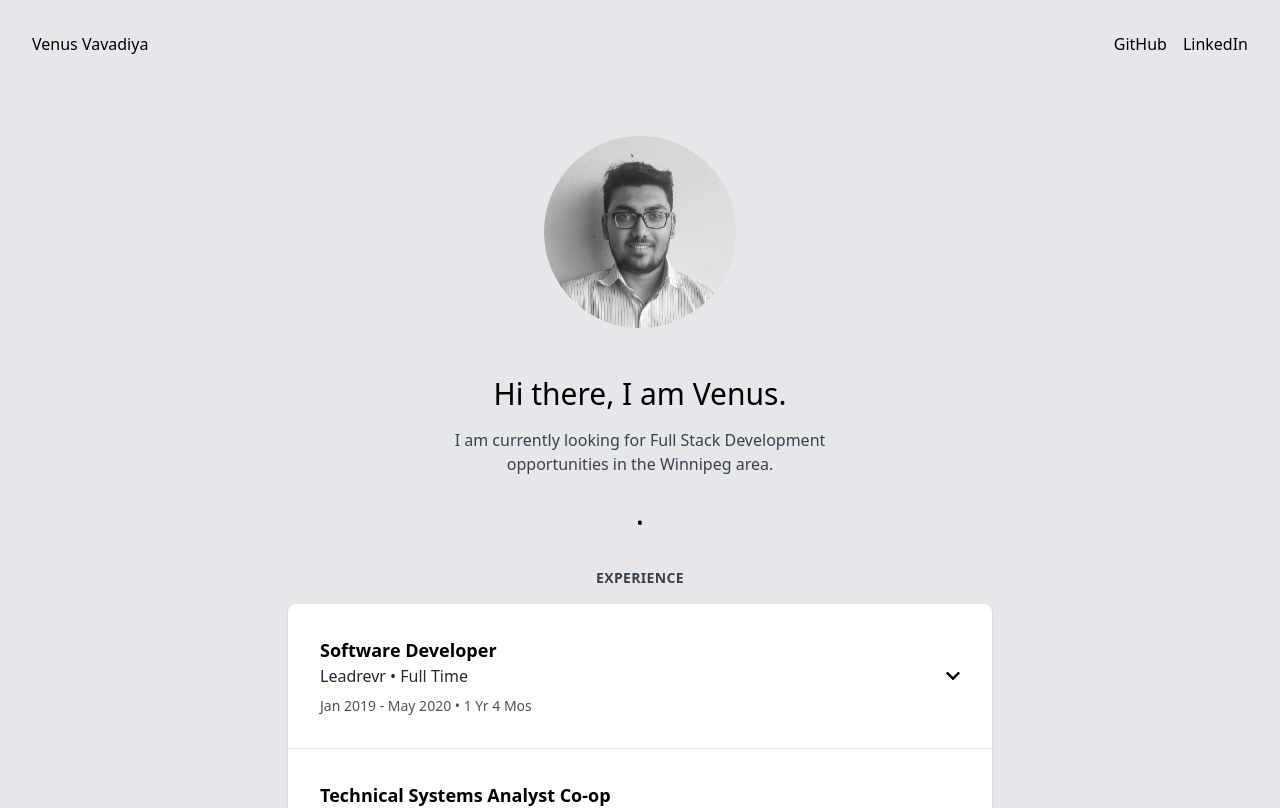
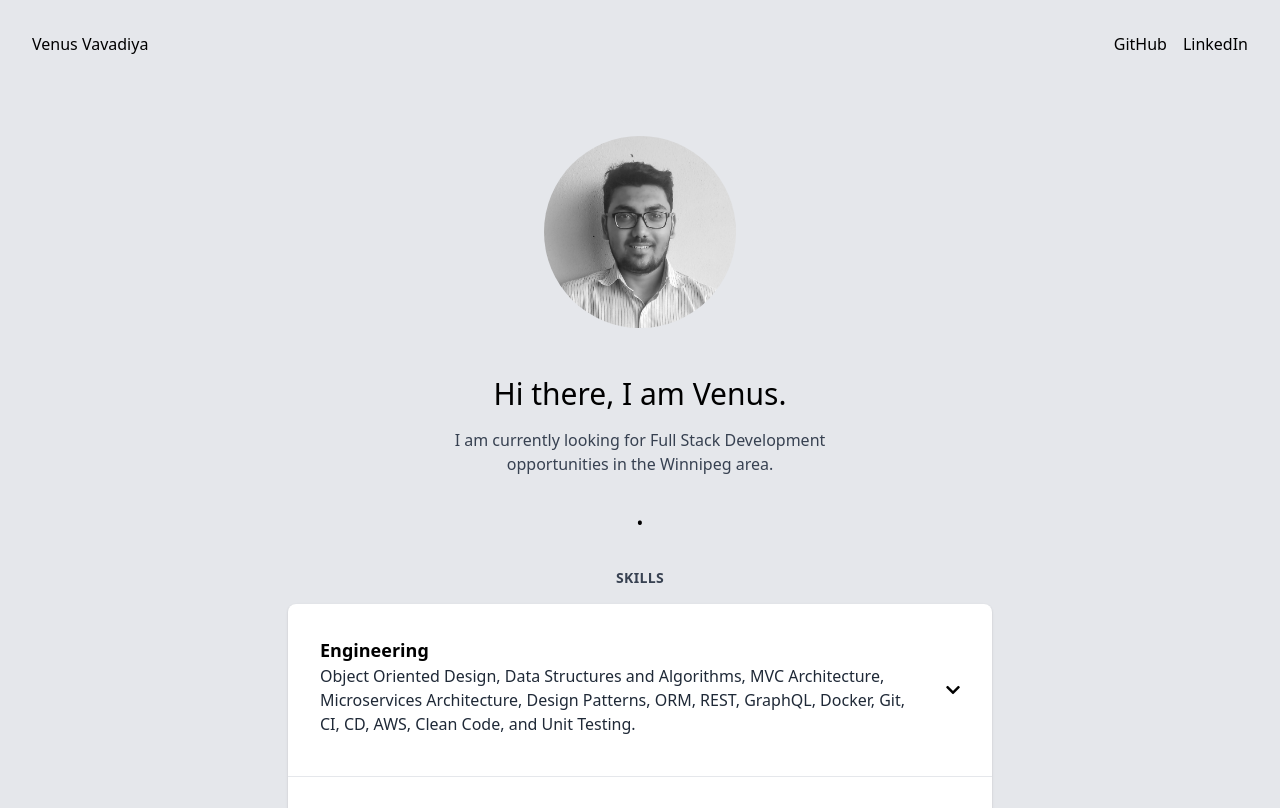
Before and after one commit to venusvavadiya/venusvavadiya.github.io, a Next.js app: page / in a window 1280 px wide. Shown: the top 808 px of the page. Built offline with nearby package versions, Linux system fonts and the light colour scheme.

Commit message:
Skills rendered

```diff
--- /dev/null
+++ b/components/Skills.jsx
@@ -0,0 +1,30 @@
+import React from "react";
+import Section from "../base/Section";
+import SectionTitle from "../base/SectionTitle";
+import SectionContent from "../base/SectionContent";
+import ContentBox from "../base/ContentBox";
+import ContentList from "../base/ContentList";
+import ContentHeader from "../base/ContentHeader";
+import { skills } from "../data";
+
+const Skills = () => (
+  <Section>
+    <SectionTitle>
+      Skills
+    </SectionTitle>
+
+    <SectionContent>
+      {skills.map(({ title, subtitle, subsubtitle, items }) => (
+        <div key={title + subsubtitle} className="border-b">
+          <ContentBox header={(
+            <ContentHeader {...{title, subtitle, subsubtitle}}/>
+          )}>
+            <ContentList items={items} />
+          </ContentBox>
+        </div>
+      ))}
+    </SectionContent>
+  </Section>
+);
+
+export default Skills;
--- a/pages/index.jsx
+++ b/pages/index.jsx
@@ -2,6 +2,7 @@ import React from "react";
 import PageLayout from "../layouts/Page";
 import Saperator from "../base/Saperator";
 import Intro from "../components/Intro";
+import Skills from "../components/Skills";
 import Experience from "../components/Experience";
 
 const IndexPage = () => (
@@ -10,6 +11,7 @@ const IndexPage = () => (
 
     <Saperator />
 
+    <Skills />
     <Experience />
 
   </PageLayout>
```
